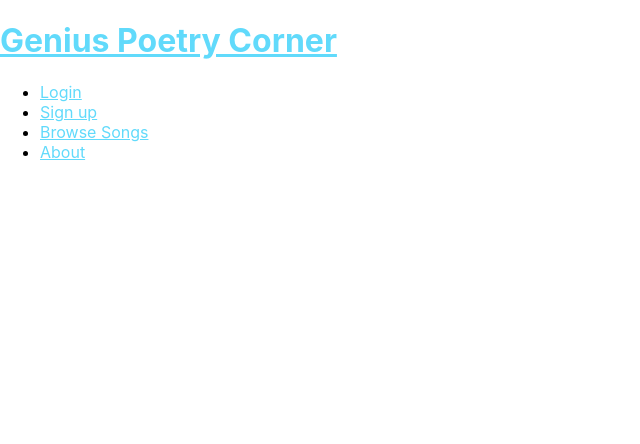
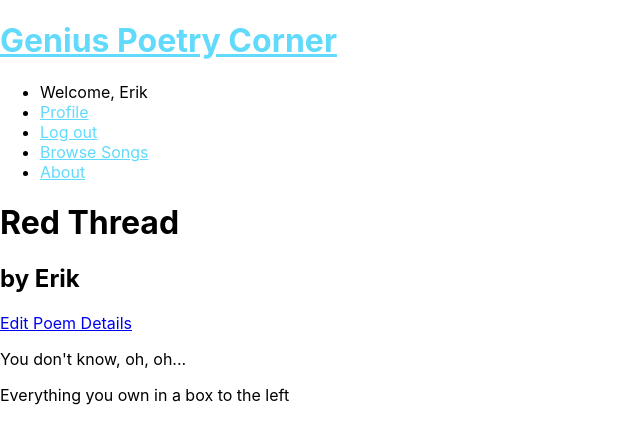
Before and after one commit to sheamus-hei/lyrical, a React (Create React App) app in the folder client/: page /poems/1 in a window 1280 px wide. Shown: the top 444 px of the page, without its empty margins (0-640 px from the left). Built offline with nearby package versions, Linux system fonts and the light colour scheme.

Commit message:
added react components for profile and showing poems

```diff
--- a/client/src/App.js
+++ b/client/src/App.js
@@ -1,42 +1,47 @@
 import React, { useState, useEffect } from 'react';
 import './App.css';
 import { BrowserRouter as Router } from 'react-router-dom';
-import jwtDecode from 'jwt-decode';
+// import jwtDecode from 'jwt-decode';
 
 import Header from './wrappers/Header'
 import Content from './content/Content';
 
 function App() {
   const [songInfo, setSongInfo] = useState({});
-  let [user, setUser] = useState(null)
+  let [user, updateUser] = useState({
+    name: "Erik",
+    email: "erik@test.com",
+    password: "password"
+  })
+  //let [user, updateUser] = useState(null)
 
-  useEffect(() => {
-    decodeToken();
-  }, []);
+  // useEffect(() => {
+  //   decodeToken();
+  // }, []);
 
-  const updateUser = newToken => {
-    if (newToken) {
-      localStorage.setItem('mernToken', newToken);
-      decodeToken(newToken);
-    } else {
-      setUser(null);
-    }
-  }
+  // const updateUser = newToken => {
+  //   if (newToken) {
+  //     localStorage.setItem('mernToken', newToken);
+  //     decodeToken(newToken);
+  //   } else {
+  //     setUser(null);
+  //   }
+  // }
 
-  const decodeToken = existingToken => {
-    let token = existingToken || localStorage.getItem('mernToken');
-    if (token) {
-      let decoded = jwtDecode(token);
-      if (!decoded || Date.now() >= decoded.exp * 1000) {
-        console.log("Token expired!");
-        setUser(null);
-      } else {
-        setUser(decoded);
-      }
-    } else {
-      setUser(null);
-    }
-  }
+  // const decodeToken = existingToken => {
+  //   let token = existingToken || localStorage.getItem('mernToken');
+  //   if (token) {
+  //     let decoded = jwtDecode(token);
+  //     if (!decoded || Date.now() >= decoded.exp * 1000) {
+  //       console.log("Token expired!");
+  //       setUser(null);
+  //     } else {
+  //       setUser(decoded);
+  //     }
+  //   } else {
+  //     setUser(null);
+  //   }
+  // }
 
   return (
     <Router>
--- a/client/src/content/Content.js
+++ b/client/src/content/Content.js
@@ -4,8 +4,15 @@
 // import pages here
 // import Profile from './pages/profile/Profile';
 import Poems from './pages/poems/Poems';
+import ShowPoem from './pages/poems/ShowPoem';
+import EditPoem from './pages/poems/EditPoem';
+import NewPoem from './pages/poems/NewPoem';
 import Results from './pages/results/Results';
 import ShowResult from './pages/results/ShowResult';
+import Profile from './pages/profile/Profile';
+import EditProfile from './pages/profile/EditProfile';
+import Signup from './pages/auth/Signup';
+import Login from './pages/auth/Login';
 
 
 export default function Content(props) {
@@ -13,12 +20,13 @@
         <div>
             <Switch>
                 <Route exact path="/" component={Poems} />
-                <Route path="/profile/edit" render={() => <EditProfile user={props.user} />} />
+                <Route path="/profile/edit" render={() => <EditProfile user={props.user} updateUser={props.updateUser}/>} />
                 <Route path="/profile" render={() => <Profile user={props.user} />} />
                 <Route path="/results/:id" render={() => <ShowResult songInfo={props.songInfo} />} />
                 <Route path="/results" render={() => <Results songInfo={props.songInfo} setSongInfo={props.setSongInfo} />} />
-                {/* <Route path="/poems/new" render={() => <NewPoem user={props.user} />} />
-                <Route path="/poems/:id" render={() => <ShowPoem user={props.user} />} /> */}
+                <Route path="/poems/edit" render={() => <EditPoem user={props.user} />} />
+                <Route path="/poems/new" render={() => <NewPoem user={props.user} />} />
+                <Route path="/poems/:id" render={() => <ShowPoem user={props.user} songInfo={props.songInfo} setSongInfo={props.setSongInfo} />} />
                 <Route path="/auth/login" render={() => <Login user={props.user} updateUser={props.updateUser} /> } />
                 <Route path="/auth/signup" render={() => <Signup user={props.user} updateUser={props.updateUser} /> } />
             </Switch>
--- a/client/src/content/components/Thumbnail.js
+++ b/client/src/content/components/Thumbnail.js
@@ -0,0 +1,26 @@
+import React, { useState, useEffect } from 'react';
+import { Link } from 'react-router-dom';
+
+// pass a poem object with title and id, and author id
+export default function Thumbnail(props) {
+    const [author, setAuthor] = useState('');
+
+    useEffect(() => {
+        // use axios call to get author name
+        console.log("AUTHORID", props.authorId)
+        if (props.authorId == 1) {
+            setAuthor('Erik')
+        } else {
+            setAuthor('Sarah')
+        }
+    }, []);
+
+    return (
+        <div>
+            <h2>
+                <Link to={`/poems/${props.id}`}>{props.title}</Link>
+            </h2>
+            <h3>artfully assembled by {author}</h3>
+        </div>
+    )
+}
--- /dev/null
+++ b/client/src/content/pages/poems/DeleteLyric.js
@@ -0,0 +1,11 @@
+import React from 'react';
+
+export default function DeleteLyric(props) {
+    const removeLyric = (e) => {
+        // axios call to delete lyric in db
+    }
+
+    return (
+        <button onClick={removeLyric}>Remove this Lyric</button>
+    )
+}
--- /dev/null
+++ b/client/src/content/pages/poems/EditPoem.js
@@ -0,0 +1,14 @@
+import React from 'react';
+import { Redirect } from 'react-router-dom';
+
+export default function EditPoem(props) {
+    if(!props.user) {
+        return <Redirect to='/' />
+    }
+
+    return (
+        <form>
+            <p>This is a form to edit a poem</p>
+        </form>
+    )
+}
--- /dev/null
+++ b/client/src/content/pages/poems/Lyric.js
@@ -0,0 +1,49 @@
+import React, {useState} from 'react';
+import SongThumb from '../results/SongThumb';
+import DeleteLyric from './DeleteLyric';
+
+export default function Lyric(props) {
+    const [clicked, setClicked] = useState(false);
+
+    const handleClick = (e) => {
+        if (clicked) {
+            setClicked(false);
+        } else {
+            setClicked(true);
+        }
+    }
+
+    let deleteButton = ""
+    if (props.user) {
+        deleteButton = (
+            <DeleteLyric lyric={props.lyric} />
+        )
+    }
+
+    let display = (
+        <div>
+            <p class="gray-bg">{props.lyric.content}</p>
+        </div>
+    );
+
+    if (clicked) {
+        display = (
+            <div>
+                <p class="hightlight"><b>{props.lyric.content}</b></p>
+                <SongThumb
+                    img={props.lyric.thumbnail}
+                    link={props.lyric.path}
+                    title={props.lyric.song}
+                    artist={props.lyric.artist}
+                />
+                {deleteButton}
+            </div>
+        );
+    }
+
+    return (
+        <div onClick={handleClick}>
+            {display}
+        </div>
+    );
+}
--- /dev/null
+++ b/client/src/content/pages/poems/NewPoem.js
@@ -0,0 +1,14 @@
+import React from 'react';
+import { Redirect } from 'react-router-dom';
+
+export default function NewPoem(props) {
+    if(!props.user) {
+        return <Redirect to='/' />
+    }
+
+    return (
+        <form>
+            <p>This is a form to make a new poem</p>
+        </form>
+    )
+}
--- a/client/src/content/pages/poems/Poems.js
+++ b/client/src/content/pages/poems/Poems.js
@@ -1,9 +1,36 @@
-import React from 'react';
+import React, { useState, useEffect } from 'react';
+
+import Thumbnail from '../../components/Thumbnail';
+
 
 export default function Poems(props) {
+    let [poems, setPoems] = useState(null);
+
+    useEffect(() => {
+        // axios call to get all public poems
+        setPoems([{
+            id: 1,
+            title: "Red Thread",
+            public: true,
+            user_id: 1
+        }, {
+            id: 3,
+            title: "Yellow Cello",
+            public: true,
+            user_id: 2
+        }])
+    }, [])
+
+    let poemLinks = !poems? "": poems.map(poem => {
+        return <Thumbnail id={poem.id} title={poem.title} authorId={poem.user_id}/>
+    })
+
     return (
         <div>
-            <h2>This page shows some poems</h2>
+            <h2>Featured Poems</h2>
+            <div>
+                {poemLinks}
+            </div>
         </div>
     )
 }
--- /dev/null
+++ b/client/src/content/pages/poems/ShowPoem.js
@@ -0,0 +1,56 @@
+import React, { useState, useEffect } from 'react';
+import { Link } from 'react-router-dom';
+
+import Lyric from './Lyric';
+
+
+export default function ShowPoem(props) {
+    const [lyrics, setLyrics] = useState(null);
+    const [title, setTitle] = useState(null);
+    const [author, setAuthor] = useState(null);
+
+    useEffect(() => {
+        // axios call to get lyrics and author
+        setLyrics([{
+            artist: 'One Direction',
+            song: "You don't know you're beautiful",
+            thumbnail: "http://www.placekitten.com/100/100",
+            content: "You don't know, oh, oh...",
+            annotation: "this is my favorite song",
+        }, {
+            artist: 'Beyonce',
+            song: "Irreplaceable",
+            thumbnail: "http://www.placekitten.com/100/100",
+            content: "Everything you own in a box to the left",
+            annotation: "this is my 2nd favorite song",
+        }])
+        setAuthor('Erik');
+        setTitle('Red Thread')
+    }, [])
+
+    let editButton = "";
+    if (props.user) {
+        editButton = (
+            <Link to="/poems/edit">Edit Poem Details</Link>
+        )
+    }
+
+    let lyricsList = !lyrics ?
+        <div>
+            No lyrics added to this poem yet. <Link to='/results'>Browse Songs</Link> to add lyrics.
+        </div>
+        : lyrics.map(lyric => {
+            return (
+                <Lyric lyric={lyric} user={props.user}/>
+            )
+        });
+
+    return (
+        <div>
+            <h1>{title}</h1>
+            <h2>by {author}</h2>
+            {editButton}
+            {lyricsList}
+        </div>
+    )
+}
--- a/client/src/content/pages/profile/EditProfile.js
+++ b/client/src/content/pages/profile/EditProfile.js
@@ -44,10 +44,6 @@
     })
   }
 
-  if (props.user) {
-    return <Redirect to="/profile" />
-  }
-
   return (
     <div>
       <h2>Edit Profile</h2>
--- a/client/src/content/pages/profile/Profile.js
+++ b/client/src/content/pages/profile/Profile.js
@@ -2,21 +2,44 @@
 import { Redirect, Link } from 'react-router-dom';
 // import axios from axios;
 
+import Thumbnail from '../../components/Thumbnail';
+
 export default function Profile(props) {
-    let [error, setError] = useState(null)
+    const [error, setError] = useState(null)
+    const [poems, setPoems] = useState(null)
 
     useEffect(() => {
         // call server to get user's poems
+        // axios.get(`${REACT_APP_SERVER_URL}/profile/`)
+        setPoems([{
+            id: 1,
+            title: "Red Thread",
+            public: true,
+            user_id: 1
+        }, {
+            id: 2,
+            title: "Blue Shoes",
+            public: false,
+            user_id: 1
+        }])
     }, []);
 
     if (!props.user) {
         return <Redirect to='/' />
     }
 
+    let poemLinks = !poems? "": poems.map(poem => {
+        return <Thumbnail id={poem.id} title={poem.title} authorId={poem.user_id}/>
+    })
+
     return (
         <div>
             <h1>{props.user.name}'s Profile</h1>
-            <p>This will display a list of your poems</p>
+            <Link to='profile/edit'>Edit Profile</Link>
+            <Link to='poems/new'>Make a New Poem</Link>
+            <div>
+                {poemLinks}
+            </div>
         </div>
     )
 }
```
Also changed, not shown: 2 other files (tests, documents, lock files or other folders).
